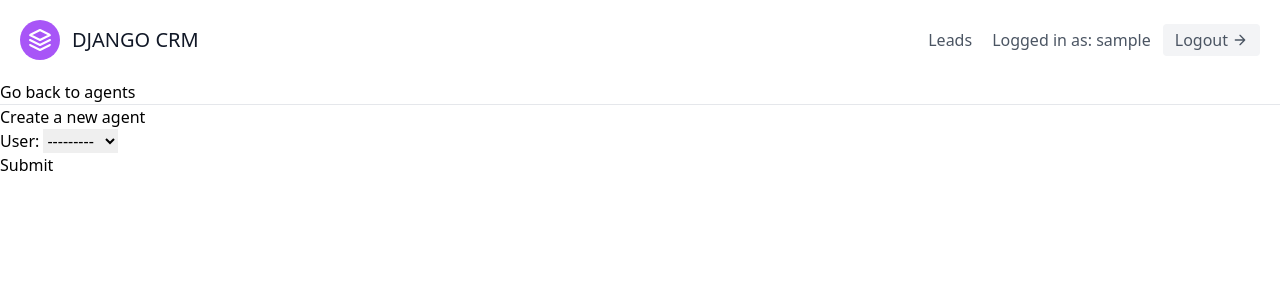
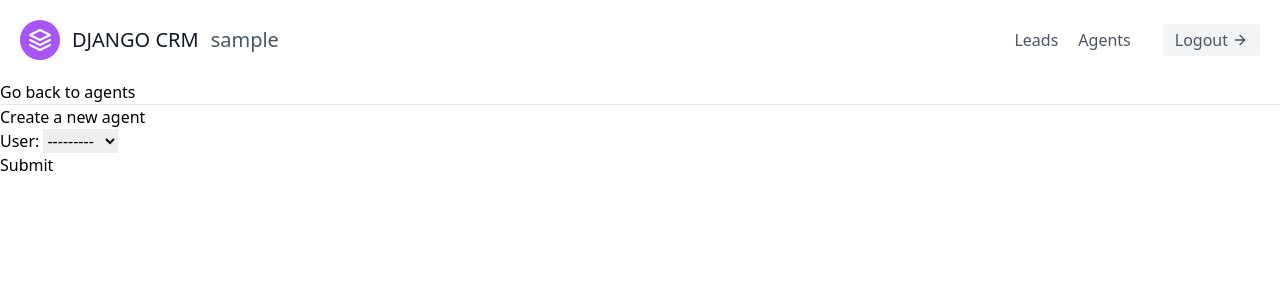
Before and after one commit to champmoon/django-crm, a Django app: page /agents/create/ in a window 1280 px wide. Shown: the top 300 px of the page. Run offline with Django 4.2, Linux system fonts and the light colour scheme; the visitor is signed in with stand-in values (Sample User, id 1); data comes from the database, SQL or seed files in the repository; some libraries are stand-ins or nearby versions.

Commit message:
update navbar

```diff
--- a/templates/navbar.html
+++ b/templates/navbar.html
@@ -3,6 +3,7 @@
     class="container mx-auto flex flex-wrap p-5 flex-col md:flex-row items-center"
   >
     <a
+      href="{% url 'landing-page' %}"
       class="flex title-font font-medium items-center text-gray-900 mb-4 md:mb-0"
     >
       <svg
@@ -21,18 +22,24 @@
       </svg>
       <span class="ml-3 text-xl">DJANGO CRM</span>
     </a>
+    {% if request.user.is_authenticated %}
+    <span class="ml-3 text-xl">{{ request.user.username }}</span>
+    {% endif %}
     <nav
       class="md:ml-auto flex flex-wrap items-center text-base justify-center"
     >
-      <a href="{% url 'leads:lead-list' %}" class="mr-5 hover:text-gray-900"
-        >Leads</a
-      >
       {% if not request.user.is_authenticated %}
       <a href="{% url 'signup' %}" class="mr-5 hover:text-gray-900">Sign up</a>
+      {% else %}
+      <a href="{% url 'leads:lead-list' %}" class="mr-5 hover:text-gray-900"
+        >Leads
+      </a>
+      <a href="{% url 'agents:agent-list' %}" class="mr-5 hover:text-gray-900"
+        >Agents
+      </a>
       {% endif %}
     </nav>
     {% if request.user.is_authenticated %}
-    <p>Logged in as: {{ request.user.username }}</p>
     <a
       href="{% url 'logout' %}"
       class="ml-3 inline-flex items-center bg-gray-100 border-0 py-1 px-3 focus:outline-none hover:bg-gray-200 rounded text-base mt-4 md:mt-0"
```
